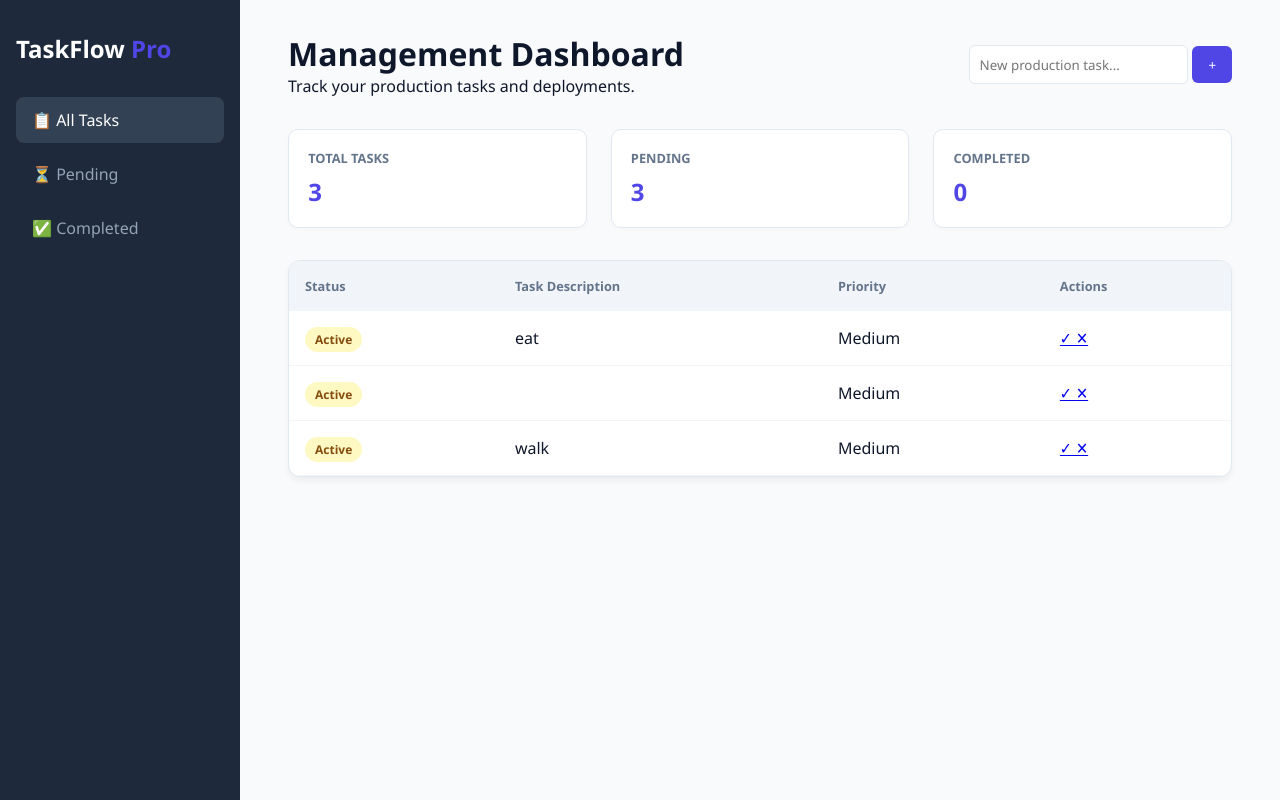
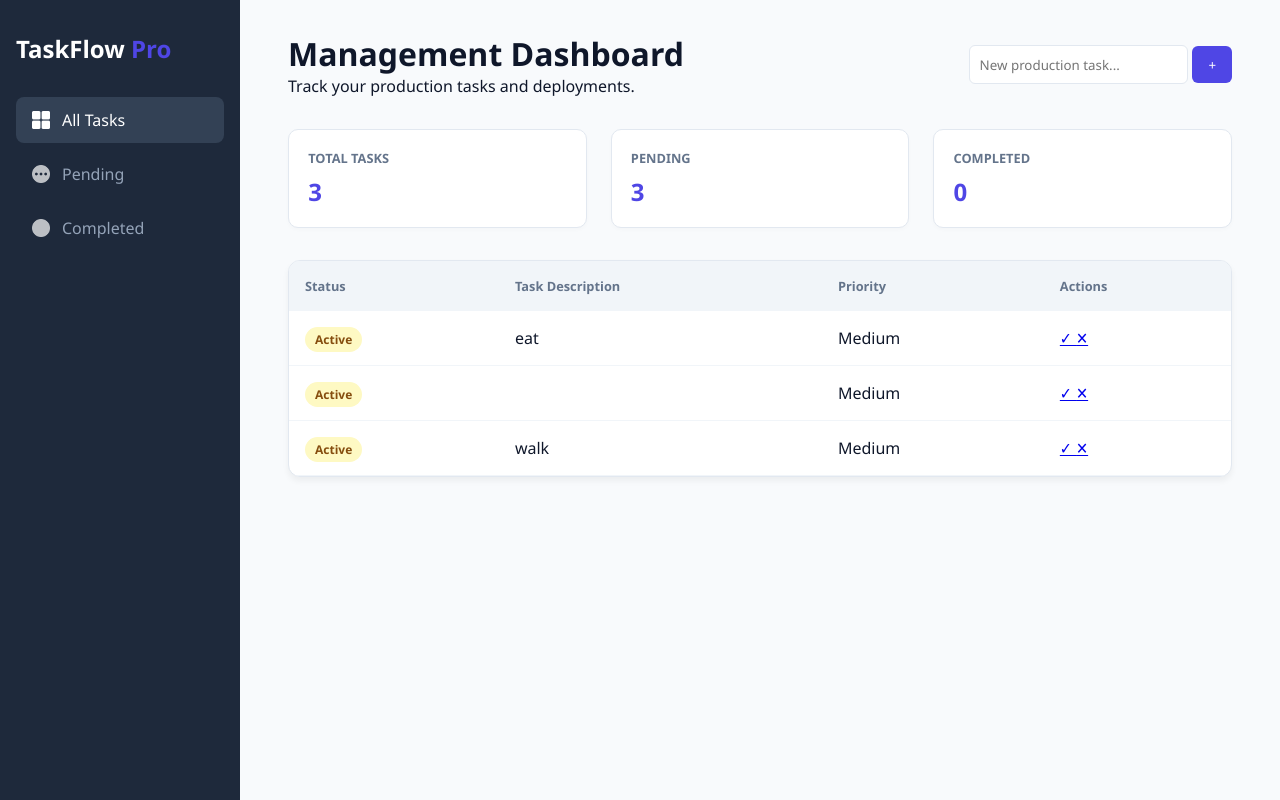
Before and after one commit to Jalil-hamdard/django-todo-jenkins, a Django app: page / in a window 1280 px wide. Run offline with Django 5.2, Linux system fonts and the light colour scheme; data comes from the database, SQL or seed files in the repository.

Commit message:
Add CSS styling to To-Do app again and also icons to the nav

```diff
--- a/todo/static/todo/style.css
+++ b/todo/static/todo/style.css
@@ -45,6 +45,30 @@ nav a {
 }
 
 nav a.active { background: #334155; color: #fff; }
+
+nav a {
+    display: flex;
+    align-items: center; /* Vertically centers the icon and text */
+    gap: 12px;           /* Space between icon and text */
+    color: #94a3b8;
+    text-decoration: none;
+    padding: 0.75rem 1rem;
+    border-radius: 8px;
+    margin-bottom: 0.5rem;
+    transition: 0.3s;
+}
+
+.nav-icon {
+    width: 18px;         /* Uniform icon size */
+    height: 18px;
+    object-fit: contain;
+    filter: brightness(0) invert(1); /* Optional: makes icons white if they are black pngs */
+    opacity: 0.7;
+}
+
+nav a.active .nav-icon {
+    opacity: 1;
+}
 
 /* Main Content */
 .content { flex: 1; padding: 2rem 3rem; }
--- a/todo/templates/todo/task_list.html
+++ b/todo/templates/todo/task_list.html
@@ -11,16 +11,22 @@
     <div class="dashboard-container">
         <aside class="sidebar">
             <div class="logo">TaskFlow <span>Pro</span></div>
-            <nav>
-                <a href="{% url 'task_list' %}"
-                   class="{% if not current_filter %}active{% endif %}">📋 All Tasks</a>
+        <nav>
+    <a href="{% url 'task_list' %}"
+       class="{% if not current_filter %}active{% endif %}">
+       <img src="{% static 'icons/select.png' %}" class="nav-icon" alt=""> All Tasks
+    </a>
 
-                <a href="{% url 'task_list' %}?filter=pending"
-                   class="{% if current_filter == 'pending' %}active{% endif %}">⏳ Pending</a>
+    <a href="{% url 'task_list' %}?filter=pending"
+       class="{% if current_filter == 'pending' %}active{% endif %}">
+       <img src="{% static 'icons/pending.png' %}" class="nav-icon" alt=""> Pending
+    </a>
 
-                <a href="{% url 'task_list' %}?filter=completed"
-                   class="{% if current_filter == 'completed' %}active{% endif %}">✅ Completed</a>
-            </nav>
+    <a href="{% url 'task_list' %}?filter=completed"
+       class="{% if current_filter == 'completed' %}active{% endif %}">
+       <img src="{% static 'icons/checked.png' %}" class="nav-icon" alt=""> Completed
+    </a>
+</nav>
         </aside>
 
         <main class="content">
```
Also changed, not shown: todo/static/icons/checked.png (added), todo/static/icons/pending.png (added), todo/static/icons/select.png (added).
